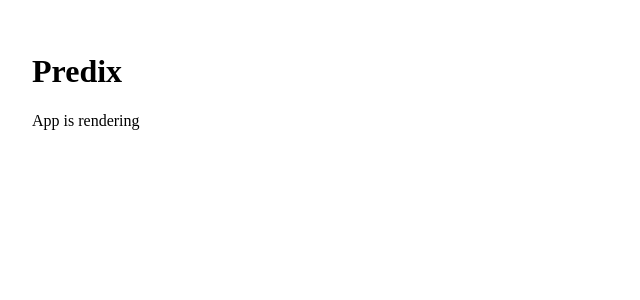
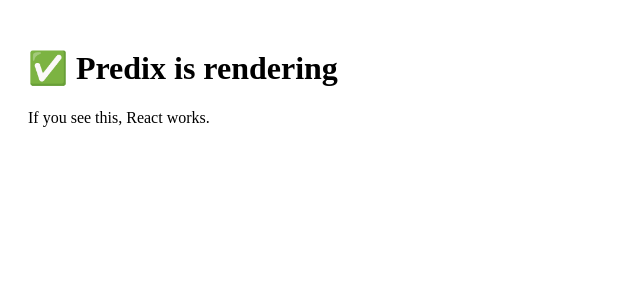
Before and after one commit to RogueRig/predix, a React (Vite) app in the folder frontend/: page / in a window 1280 px wide. Shown: the top 300 px of the page, without its empty margins (0-640 px from the left). Built offline with nearby package versions, Linux system fonts and the light colour scheme; no server answers.

Commit message:
Update main.tsx

```diff
--- a/frontend/src/main.tsx
+++ b/frontend/src/main.tsx
@@ -1,17 +1,14 @@
 import { createRoot } from "react-dom/client";
-import { PrivyProvider } from "@privy-io/react-auth";
-import App from "./App";
 
-createRoot(document.getElementById("root")!).render(
-  <PrivyProvider
-    appId={import.meta.env.VITE_PRIVY_APP_ID}
-    config={{
-      loginMethods: ["email", "wallet"],
-      appearance: {
-        theme: "light",
-      },
-    }}
-  >
-    <App />
-  </PrivyProvider>
-);
+const root = document.getElementById("root");
+
+if (!root) {
+  document.body.innerHTML = "❌ root div not found";
+} else {
+  createRoot(root).render(
+    <div style={{ padding: 20 }}>
+      <h1>✅ Predix is rendering</h1>
+      <p>If you see this, React works.</p>
+    </div>
+  );
+}
```
